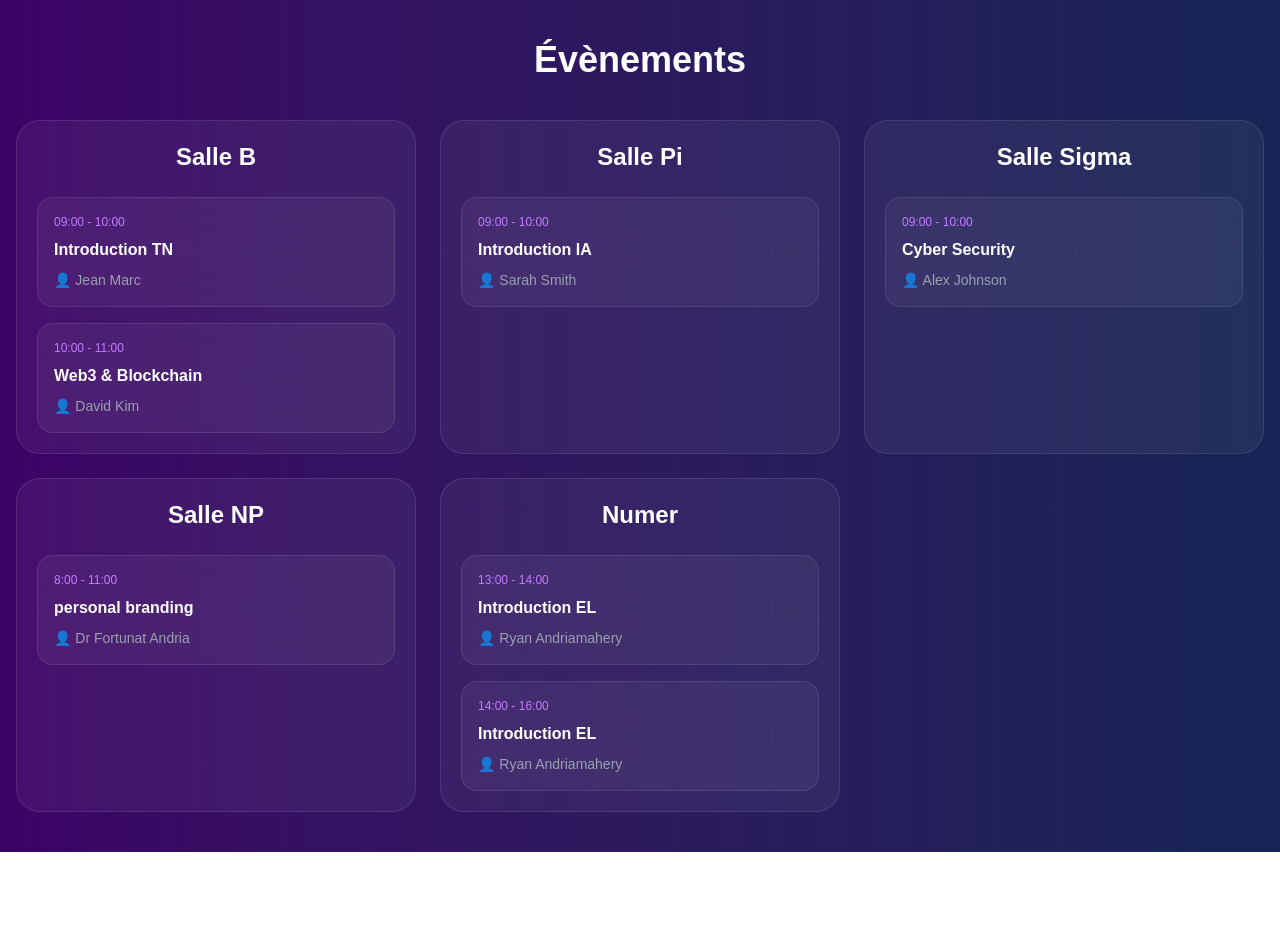
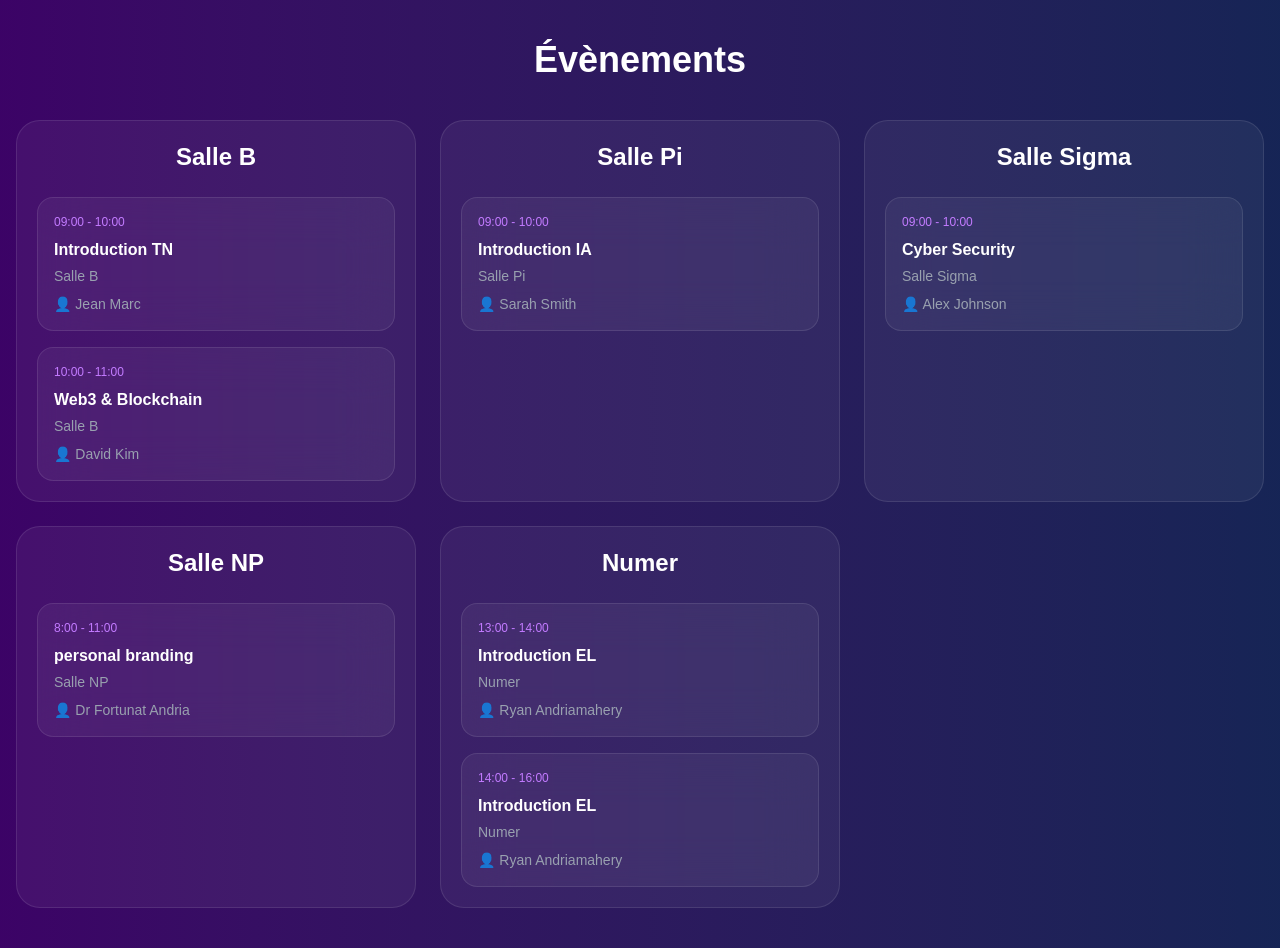
Before and after one commit to Nakami-Devs/event-sync-nextJS, a Next.js app: page /events/1/planning in a window 1280 px wide. Before the commit the page ends 852 px from the top, so only its background shows below. Built offline with nearby package versions, Linux system fonts and the light colour scheme.

Commit message:
refactor: update PlanningGrid to use reusable SessionCard

```diff
--- a/src/components/planning/PlanningGrid.tsx
+++ b/src/components/planning/PlanningGrid.tsx
@@ -9,26 +9,40 @@ export default function PlanningGrid() {
       <h1 className="text-4xl font-bold mb-10 text-center">
         Évènements
       </h1>
+
       <div className="flex gap-6 overflow-x-auto md:grid md:grid-cols-3 md:overflow-x-visible">
+
         {rooms.map((room) => (
-          <div key={room} className="min-w-[300px] md:min-w-0 bg-white/5 border border-white/10 rounded-3xl p-5 flex-shrink-0">
+
+          <div
+            key={room}
+            className="min-w-[300px] md:min-w-0 bg-white/5 border border-white/10 rounded-3xl p-5 flex-shrink-0"
+          >
+
             <h2 className="text-2xl font-semibold mb-6 text-center">
               {room}
             </h2>
 
             <div className="space-y-4">
+
               {sessions
                 .filter((session) => session.room === room)
                 .map((session) => (
+
                   <SessionCard
                     key={session.id}
                     title={session.title}
-                    speaker={session.speaker}
                     start={session.start}
                     end={session.end}
+                    room={session.room}
+                    speaker={session.speaker}
+                    isLive={session.isLive}
                   />
-                ))}
+
+              ))}
+
             </div>
+
           </div>
 
         ))}
```
